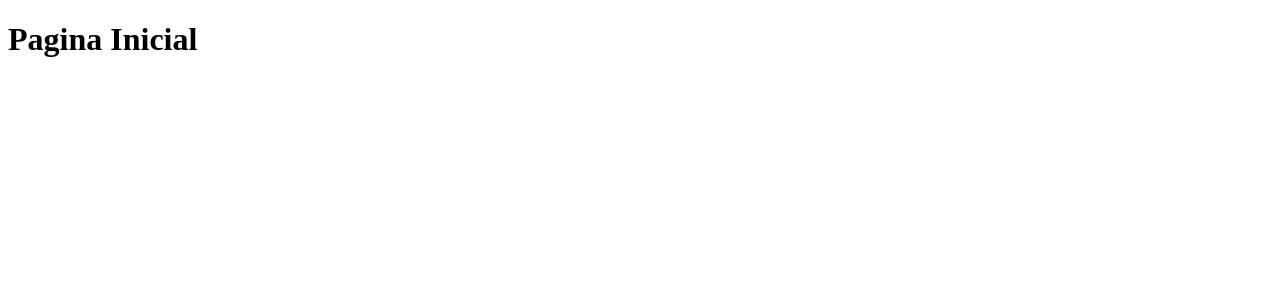
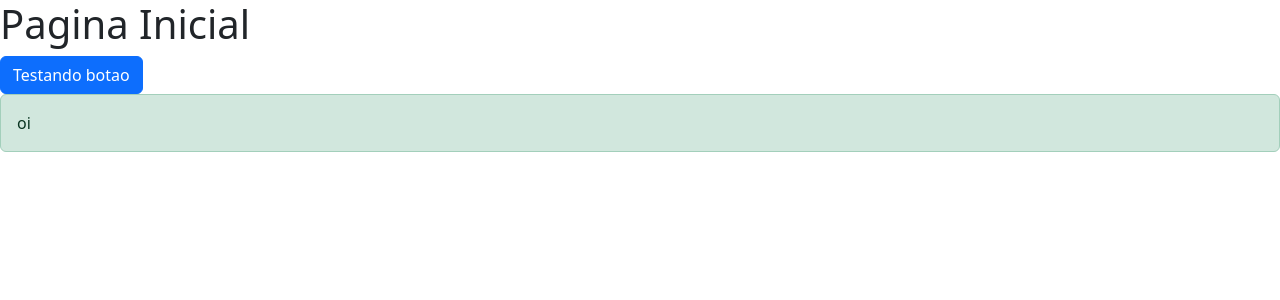
Before and after one commit to matheus-stefani/SpassoCasa_Frontend, a React (Create React App) app: page /pagina-inicial in a window 1280 px wide. Shown: the top 300 px of the page. Built offline with nearby package versions, Linux system fonts and the light colour scheme.

Commit message:
Adicionando o Bootstrap

```diff
--- a/package.json
+++ b/package.json
@@ -3,6 +3,7 @@
   "version": "0.1.0",
   "private": true,
   "dependencies": {
+    "bootstrap": "^5.3.3",
     "react": "^18.3.1",
     "react-dom": "^18.3.1",
     "react-router-dom": "^6.23.0",
--- a/src/app/pages/PaginaInicial.jsx
+++ b/src/app/pages/PaginaInicial.jsx
@@ -1,6 +1,10 @@
 export const PaginaInicial = () =>{
 
     return(
-        <h1>Pagina Inicial</h1>
+        <div>
+            <h1>Pagina Inicial</h1>
+            <a href="#" className="btn btn-primary">Testando botao</a>
+            <div className="alert alert-success">oi</div>
+        </div>
     )
 }
--- a/src/index.js
+++ b/src/index.js
@@ -1,6 +1,7 @@
 import React from 'react';
 import ReactDOM from 'react-dom/client';
-
+import "bootstrap/dist/css/bootstrap.min.css"
+import "bootstrap/dist/js/bootstrap.bundle"
 import { App } from './app/App';
 import reportWebVitals from './reportWebVitals';
 
```
Also changed, not shown: 1 other file (tests, documents, lock files or other folders).
